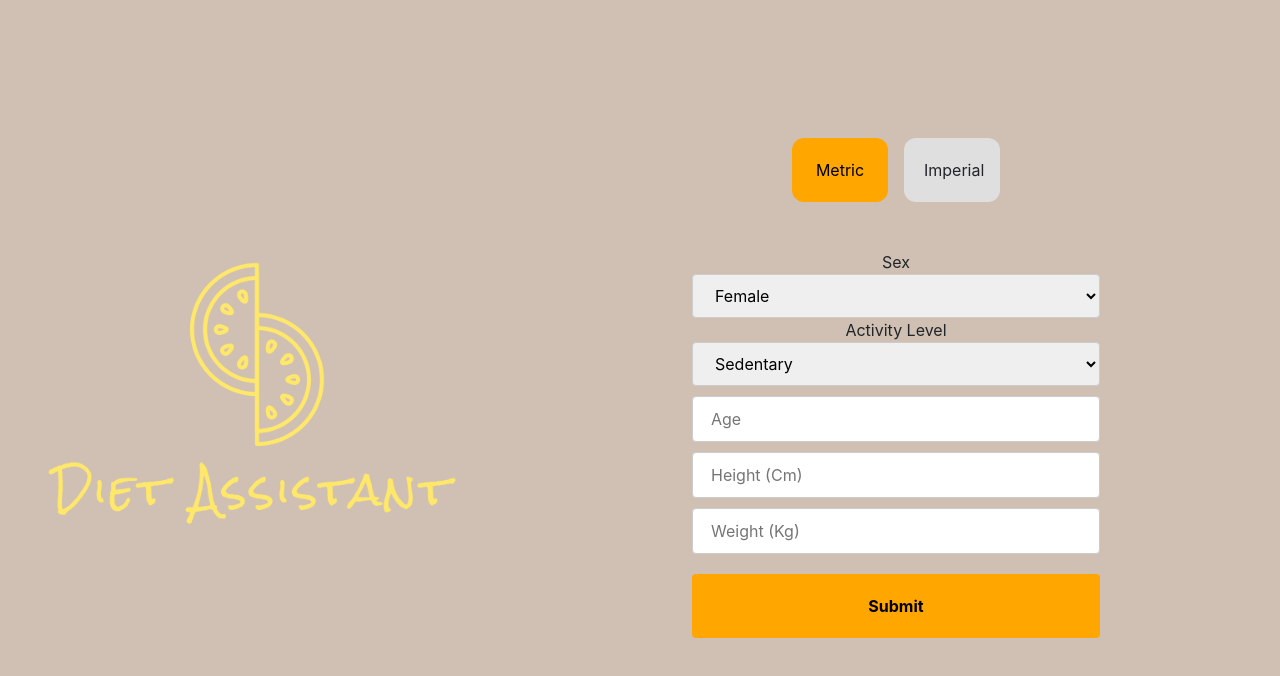
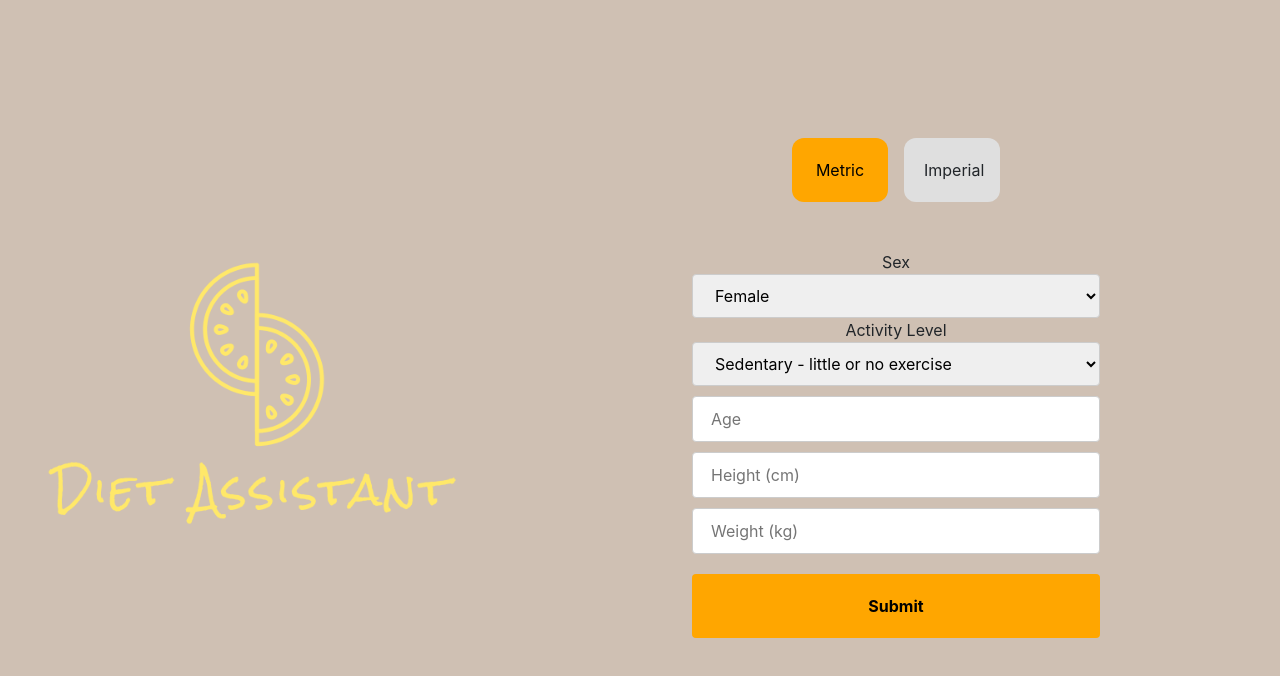
Before and after one commit to sara-bn/DietAssistant, a React (Create React App) app: page /calculator in a window 1280 px wide. Shown: the top 676 px of the page. Built offline with nearby package versions, Linux system fonts and the light colour scheme.

Commit message:
imprial calculation is done

```diff
--- a/src/App.css
+++ b/src/App.css
@@ -99,10 +99,9 @@ select {
 }
 .result {
 	font-size: 24px;
-	color: rgb(35, 0, 131);
+	border: 4px double rgb(255, 230, 0);
 }
 .result span {
-	background-color: rgb(255, 219, 59);
 	font-weight: bold;
 	padding: 5px;
 }
--- a/src/component/UserDataForm.js
+++ b/src/component/UserDataForm.js
@@ -62,7 +62,7 @@ const UserDataForm = (props) => {
         validationSchema={fromInputSchemaForMetric}
         onSubmit={(values, {setSubmitting, resetForm}) => {
             setTimeout(()=>{
-                const res = calculate(values);
+                const res = calculate(values, isMetric);
                 setResult(res);
                 setSubmitting(false);
         },1000)
@@ -76,16 +76,16 @@ const UserDataForm = (props) => {
                 <option name="male" value="male" id="male">Male</option>
             </CustomSelect>
             <CustomSelect label="Activity Level" name="activityLevel">
-                <option name="sedentary" value="1.2" id="sedentary">Sedentary</option>
-                <option name="lightly-active" value="1.375" id="lightly-active">Lightly Active</option>
-                <option name="moderately-active" value="1.5" id="moderaely-active">Moderately Active</option>
-                <option name="very-active" value="1.725" id="very-active">Very Active</option>
-                <option name="extremely-active" value="1.9" id="extremely-active">Extremely Active</option>
+                <option name="sedentary" value="1.2" id="sedentary">Sedentary - little or no exercise</option>
+                <option name="lightly-active" value="1.375" id="lightly-active">Lightly Active - light exercise 1-3 days/week</option>
+                <option name="moderately-active" value="1.5" id="moderaely-active">Moderately Active - moderate exercise 3-5 days/week</option>
+                <option name="very-active" value="1.725" id="very-active">Very Active - hard exercise 6-7 days a week</option>
+                <option name="extremely-active" value="1.9" id="extremely-active">Extremely Active - very hard exercise or 2x training</option>
             </CustomSelect>
             <CustomNumberInput name="age" type="number" placeholder="Age" />
-            <CustomNumberInput name="height" type="number" placeholder={isMetric?"Height (Cm)":"Height (Feet)"} />
-            <CustomNumberInput style={{display: isMetric && 'none'}} name="inch" type="number" placeholder="Height (Inch)" />
-            <CustomNumberInput name="weight" type="number" placeholder={isMetric?"Weight (Kg)":"Weight (lb)"}/>
+            <CustomNumberInput name="height" type="number" placeholder={isMetric?"Height (cm)":"Height (feet)"} />
+            <CustomNumberInput style={{display: isMetric && 'none'}} name="inch" type="number" placeholder="Height (inch)" />
+            <CustomNumberInput name="weight" type="number" placeholder={isMetric?"Weight (kg)":"Weight (lb)"}/>
             <button type="submit" className="submit-button">{props.isSubmitting?"Loading...":"Submit"}</button>
         </Form>
         )}
--- a/src/component/formula.js
+++ b/src/component/formula.js
@@ -1,15 +1,21 @@
-export const calculate = (values) => {
-    console.log(values)
+export const calculate = (values, isMetric) => {
+
+    const height = (isMetric ? values.height : (values.height*12 + (typeof values.inches == 'number' && values.inches)) * 2.54);
+    const weight = (isMetric ? values.weight : values.weight*0.45);
+    const activityLevel = Number(values.activityLevel);
+
     let BMR;
     let caloriesPerDay;
+
+    // Mifflin-St Jeor Equation:
     if (values.sex==="female"){
-        BMR =  (10 * values.weight) + (6.25 * values.height) - (5 * values.age) - 161;
-        caloriesPerDay = BMR * Number(values.activityLevel);
+        BMR =  (10 * weight) + (6.25 * height) - (5 * values.age) - 161;
+        caloriesPerDay = BMR * activityLevel;
     }
     else{
-        BMR =  (10 * values.weight) + (6.25 * values.height) - (5 * values.age) + 5;
-        caloriesPerDay = BMR * Number(values.activityLevel);
+        BMR =  (10 * weight) + (6.25 * height) - (5 * values.age) + 5;
+        caloriesPerDay = BMR * activityLevel;
     }
-    const result = {"BMR":BMR, "CaloriesPerDay":Math.round(caloriesPerDay)}
+    const result = {"BMR":Math.round(BMR), "CaloriesPerDay":Math.round(caloriesPerDay)}
     return result
 }
--- a/src/index.css
+++ b/src/index.css
@@ -1,13 +1,11 @@
 body {
-  margin: 0;
-  font-family: -apple-system, BlinkMacSystemFont, 'Segoe UI', 'Roboto', 'Oxygen',
-    'Ubuntu', 'Cantarell', 'Fira Sans', 'Droid Sans', 'Helvetica Neue',
-    sans-serif;
-  -webkit-font-smoothing: antialiased;
-  -moz-osx-font-smoothing: grayscale;
+	margin: 0;
+	font-family: -apple-system, BlinkMacSystemFont, 'Segoe UI', 'Roboto', 'Oxygen', 'Ubuntu', 'Cantarell', 'Fira Sans',
+		'Droid Sans', 'Helvetica Neue', sans-serif, 'Luckiest Guy';
+	-webkit-font-smoothing: antialiased;
+	-moz-osx-font-smoothing: grayscale;
 }
 
 code {
-  font-family: source-code-pro, Menlo, Monaco, Consolas, 'Courier New',
-    monospace;
+	font-family: source-code-pro, Menlo, Monaco, Consolas, 'Courier New', monospace;
 }
```
